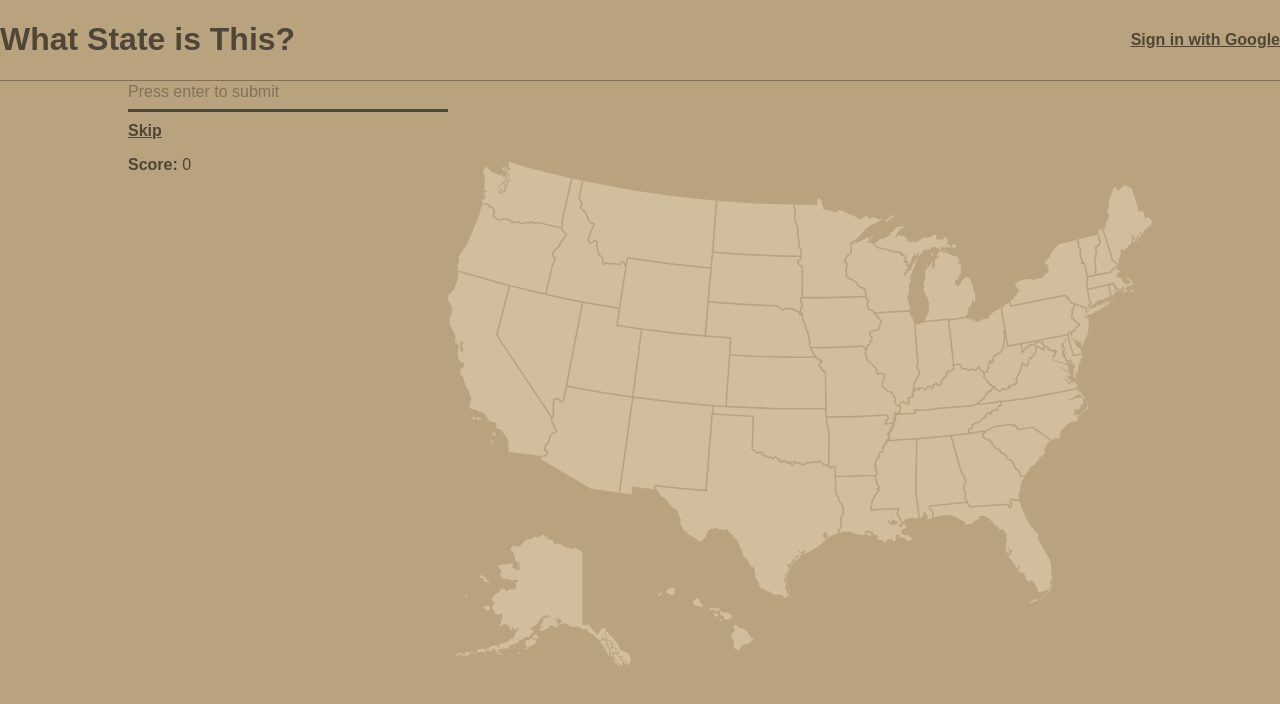
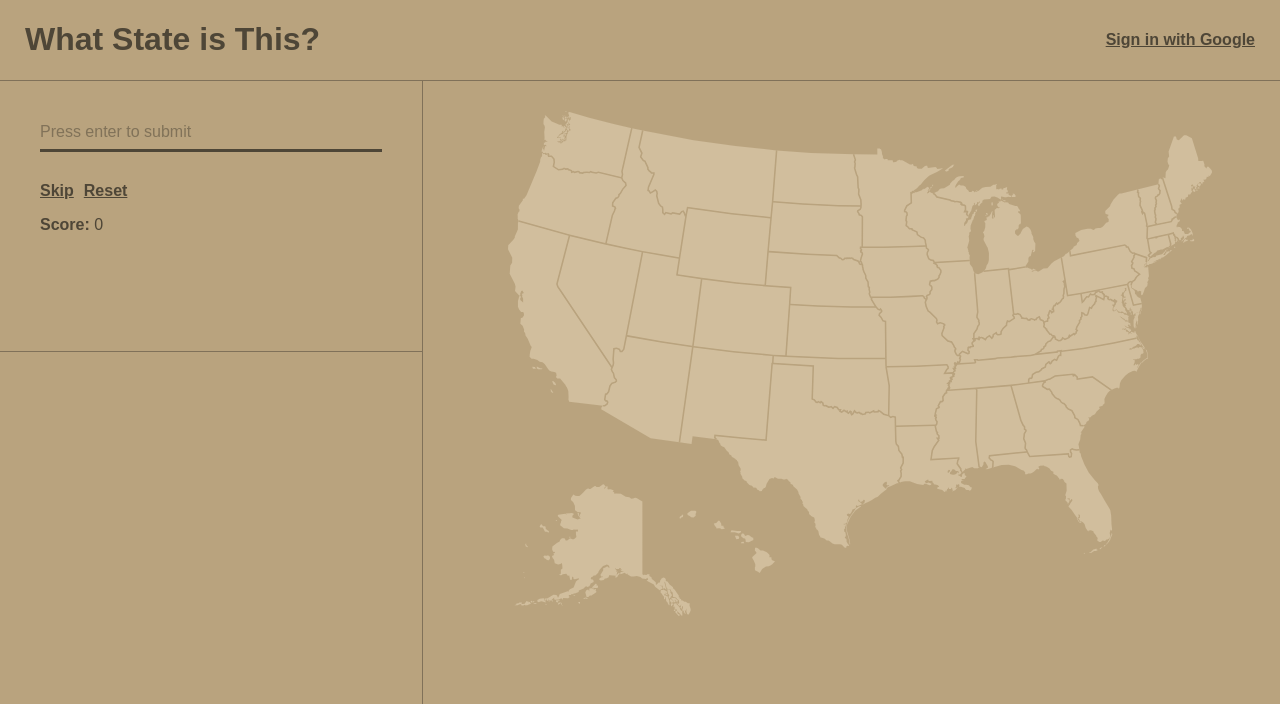
Before and after one commit to ronnyvictor/what-state-client, a React (Create React App) app: page / in a window 1280 px wide. Shown: the top 704 px of the page. Built offline with nearby package versions, Linux system fonts and the light colour scheme; no server answers; a web font is replaced by a local one.

Commit message:
new delete system working

```diff
--- a/src/App.css
+++ b/src/App.css
@@ -2,6 +2,8 @@
 
 body {
 	background-color: #b9a37e;
+  height: 100%;
+  margin: 0;
 }
 
 ::-webkit-scrollbar {
@@ -65,17 +67,20 @@ header {
 	display: flex;
 	justify-content: space-between;
 	border-bottom: solid 1px #4e463786;
+	padding: 0 25px 0 25px;
 }
 
 .main {
 	display: flex;
-	justify-content: center;
+	justify-content: space-between;
 }
 
 .sider {
 	display: flex;
 	flex-direction: column;
-	width: 25%;
+	width: 33%;
+	border-right: 1px solid #4e463786;
+  height: 100%;
 }
 
 input {
@@ -125,7 +130,14 @@ button:hover {
 
 #USA_Map {
 	width: 55%;
-	transform: translateY(-50px);
+	height: 55%;
+	transform: translate(8px, 30px);
+	overflow: hidden;
+
+}
+
+#USA_Map path {
+	transition: 0.5s;
 }
 
 .correct {
@@ -172,7 +184,7 @@ button:hover {
 	padding: 0px;
 	border: 1px solid #4e463786;
 	overflow: auto;
-  /* cursor: grab; */
+	/* cursor: grab; */
 }
 
 .score-card p {
@@ -206,3 +218,33 @@ button:hover {
 	display: flex;
 	flex-wrap: wrap;
 }
+
+.form {
+	border-bottom: 1px solid #4e463786;
+	padding: 40px 40px 70px 40px;
+	height: 20vh;
+}
+
+.form button {
+	padding-right: 10px;
+}
+
+.form form {
+	margin-bottom: 20px;
+}
+
+.state-info {
+  /* display: flex; */
+  /* flex-direction: column; */
+	padding: 40px 40px 70px 40px;
+  height: 100vh;
+  flex: 0 1 auto;
+}
+
+/* #Alaska{
+  transform: translate(-60px, 490px);
+} */
+
+#Hawaii {
+	transform: translate(260px, 606px);
+}
--- a/src/App.js
+++ b/src/App.js
@@ -5,11 +5,9 @@ import { app } from './ConnectAuth'
 
 import './App.css'
 import USAMap from './components/USAMap'
-import Score from './components/Score'
 import Form from './components/Form'
 import StateInfo from './components/StateInfo'
 import Header from './components/Header'
-import CorrectIncorrect from './components/CorrectIncorrect'
 import ResultsPopup from './components/popups/ResultsPopup'
 import HighScoresPopup from './components/popups/HighScoresPopup'
 
@@ -162,9 +160,12 @@ export default function App() {
 						answerInput={answerInput}
 						attempts={attempts}
 						setAttempts={setAttempts}
+						isCorrect={isCorrect}
+						setStates={setStates}
+						states={states}
+						initial={initial}
+						setActiveState={setActiveState}
 					/>
-					<Score score={score} />
-					<CorrectIncorrect isCorrect={isCorrect} />
 					<StateInfo previousState={previousState} />
 				</div>
 				<USAMap stateProps={stateProps} />
--- a/src/components/CorrectIncorrect.jsx
+++ /dev/null
@@ -1,22 +0,0 @@
-import checkIcon from '../assets/check-icon.svg'
-import xIcon from '../assets/x-icon.svg'
-
-export default function CorrectIncorrect({ isCorrect }) {
-	return (
-		<>
-			{isCorrect === true ? (
-				<div className='correct-incorrect'>
-					<img src={checkIcon} alt='check icon' />
-					<p className='correct'>Correct!</p>
-				</div>
-			) : isCorrect === false ? (
-				<div className='correct-incorrect'>
-          <img src={xIcon} alt='x icon' />
-					<p className='incorrect'>Incorrect!</p>
-				</div>
-			) : (
-				<></>
-			)}
-		</>
-	)
-}
--- a/src/components/Form.jsx
+++ b/src/components/Form.jsx
@@ -1,3 +1,6 @@
+import checkIcon from '../assets/check-icon.svg'
+import xIcon from '../assets/x-icon.svg'
+
 export default function Form({
 	setAnswer,
 	answer,
@@ -12,19 +15,40 @@ export default function Form({
 	answerInput,
 	attempts,
 	setAttempts,
+	isCorrect,
+	setStates,
+	initial,
+	states,
+	setActiveState,
 }) {
 	const onChange = event => {
 		setAnswer(event.target.value)
 	}
 
-	console.log(stateProps)
-
 	const handleSubmit = event => {
+		console.log(attempts)
 		event.preventDefault()
 		if (
 			attempts === 0 &&
 			answer.toLowerCase().replace(/\s/g, '') ===
 				activeState.name.toLowerCase().replace(/\s/g, '')
+		) {
+			setAnswer('')
+			setIsCorrect(true)
+			setScore(score + 1)
+
+			setStateProps({
+				...stateProps,
+				[activeState.abbreviation]: {
+					color: activeState.colors.correct,
+					correct: true,
+				},
+			})
+
+			setActiveIndex(activeIndex + 1)
+		} else if (
+			attempts === 0 &&
+			answer.toLowerCase() === activeState.abbreviation.toLowerCase()
 		) {
 			setAnswer('')
 			setIsCorrect(true)
@@ -54,7 +78,7 @@ export default function Form({
 					correct: false,
 				},
 			})
-		} else {
+		} else if (answer !== '') {
 			setAttempts(attempts + 1)
 			setIsCorrect(false)
 		}
@@ -63,6 +87,7 @@ export default function Form({
 	const handleSkip = () => {
 		setAnswer('')
 		setIsCorrect(false)
+		setAttempts(0)
 		setStateProps({
 			...stateProps,
 			[activeState.abbreviation]: {
@@ -74,8 +99,20 @@ export default function Form({
 		answerInput.current.focus()
 	}
 
+	const handleReset = () => {
+		setAnswer('')
+		setIsCorrect()
+		setAttempts(0)
+		setScore(0)
+		setStates(states.sort(() => Math.random() - 0.5))
+		setActiveIndex(0)
+		setActiveState(states[0])
+		setStateProps(initial)
+		answerInput.current.focus()
+	}
+
 	return (
-		<div>
+		<div className='form'>
 			<form onSubmit={handleSubmit}>
 				<input
 					type='text'
@@ -87,7 +124,28 @@ export default function Form({
 					ref={answerInput}
 				/>
 			</form>
-			<button onClick={handleSkip}>Skip</button>
+			<div>
+				<button onClick={handleSkip}>Skip</button>
+				<button onClick={handleReset}>Reset</button>
+				<p>
+					<span className='bolder'>Score:</span> {score}
+				</p>
+				<>
+					{isCorrect === true ? (
+						<div className='correct-incorrect'>
+							<img src={checkIcon} alt='check icon' />
+							<p className='correct'>Correct!</p>
+						</div>
+					) : isCorrect === false ? (
+						<div className='correct-incorrect'>
+							<img src={xIcon} alt='x icon' />
+							<p className='incorrect'>Incorrect!</p>
+						</div>
+					) : (
+						<></>
+					)}
+				</>
+			</div>
 		</div>
 	)
 }
--- a/src/components/Score.jsx
+++ /dev/null
@@ -1,9 +0,0 @@
-export default function Score({ score }) {
-	return (
-		<>
-			<p>
-				<span className='bolder'>Score:</span> {score}
-			</p>
-		</>
-	)
-}
--- a/src/components/StateInfo.jsx
+++ b/src/components/StateInfo.jsx
@@ -1,6 +1,6 @@
 export default function StateInfo({ previousState }) {
 	return (
-		<>
+		<div className='state-info'>
 			{previousState ? (
 				<>
 					<h2>{previousState.name}</h2>
@@ -18,6 +18,6 @@ export default function StateInfo({ previousState }) {
 			) : (
 				<></>
 			)}
-		</>
+		</div>
 	)
 }
--- a/src/components/USAMap.jsx
+++ b/src/components/USAMap.jsx
@@ -4,8 +4,6 @@ export default function USAMap({ stateProps }) {
 			id='USA_Map'
 			data-name='USA Map'
 			xmlns='http://www.w3.org/2000/svg'
-			width='1067.399'
-			height='765.717'
 			viewBox='0 0 1067.399 765.717'
 		>
 			<path
--- a/src/components/popups/HighScoresPopup.jsx
+++ b/src/components/popups/HighScoresPopup.jsx
@@ -9,6 +9,7 @@ export default function HighScoresPopup({
 	hsPopup,
 	setHsPopup,
 	answerInput,
+	setUserScores,
 }) {
 	const elemRef = useRef(null)
 	const dragProps = useRef()
@@ -41,15 +42,15 @@ export default function HighScoresPopup({
 		window.removeEventListener('mouseup', stopDragging, false)
 	}
 
-	const handleDelete = () => {
-			userScores.map(userScore => {
-				return(
-					fetch(`http://localhost:3003/scores/${userScore.id}`, {method: 'DELETE'})
-					.then(console.log('success!'))
-					.catch(console.error)
-				)
-			})
-	}
+	// const handleDelete = () => {
+	// 		userScores.map(userScore => {
+	// 			return(
+	// 				fetch(`http://localhost:3003/scores/${userScore.id}`, {method: 'DELETE'})
+	// 				.then(console.log('success!'))
+	// 				.catch(console.error)
+	// 			)
+	// 		})
+	// }
 
 	return (
 		<>
@@ -69,16 +70,34 @@ export default function HighScoresPopup({
 							>
 								X
 							</button>
-							{userScores && userScores.length > 0
-								? userScores
+							{userScores && userScores.length > 0 ? (
+								userScores
 									.sort((a, b) => b.score - a.score)
 									.map(userScore => {
 										return (
 											<div key={userScore.id}>
+												{!userScore.deleted ? (
+													<>
 														<p>Score: {userScore.score}</p>
 														<p>{userScore.date}</p>
 														<p>{userScore.time}</p>
-													<button onClick={handleDelete}>Delete</button>
+														<button
+															onClick={() => {
+																fetch(
+																	`http://localhost:3003/scores/${userScore.id}`,
+																	{ method: 'PATCH' }
+																).then(
+																	fetch(
+																		`http://localhost:3003/scores/${user.uid}`
+																	)
+																		.then(res => res.json())
+																		.then(data => setUserScores(data))
+																		.catch(console.error)
+																)
+															}}
+														>
+															Delete
+														</button>
 														{userScore.states.map(state => {
 															return (
 																<div key={state.abbreviation}>
@@ -97,12 +116,20 @@ export default function HighScoresPopup({
 																</div>
 															)
 														})}
+													</>
+												) : (
+													<>
+														<p>No scores yet</p>
+													</>
+												)}
 											</div>
 										)
 									})
-								: <div>
+							) : (
+								<div>
 									<p>No scores yet</p>
-									</div>}
+								</div>
+							)}
 						</div>
 					</div>
 				</div>
```
Also changed, not shown: public/index.html (+0 -23 lines), public/logo192.png (deleted), public/logo512.png (deleted), public/manifest.json. Lines whose indentation alone changed are shown as unchanged.
